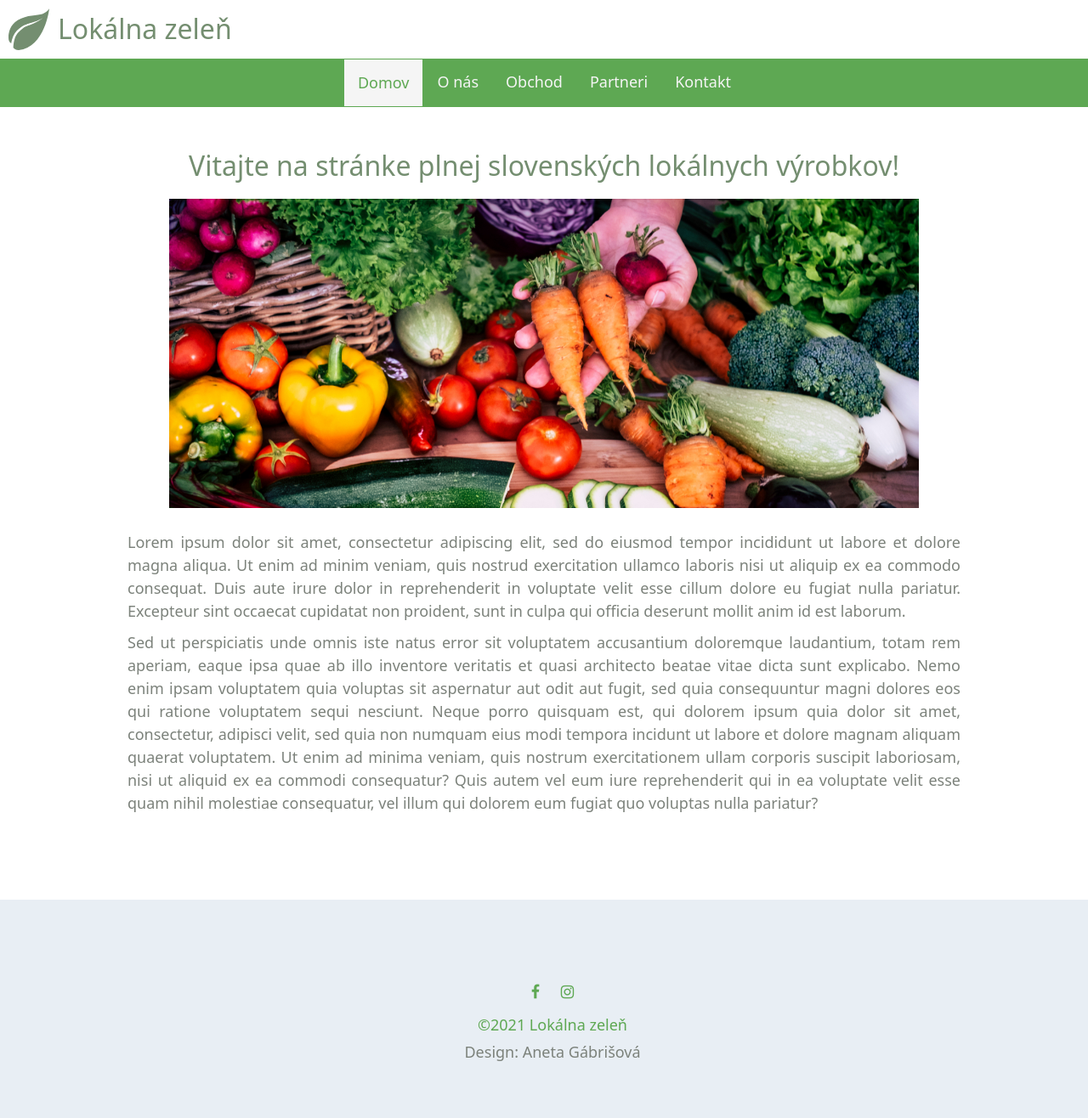
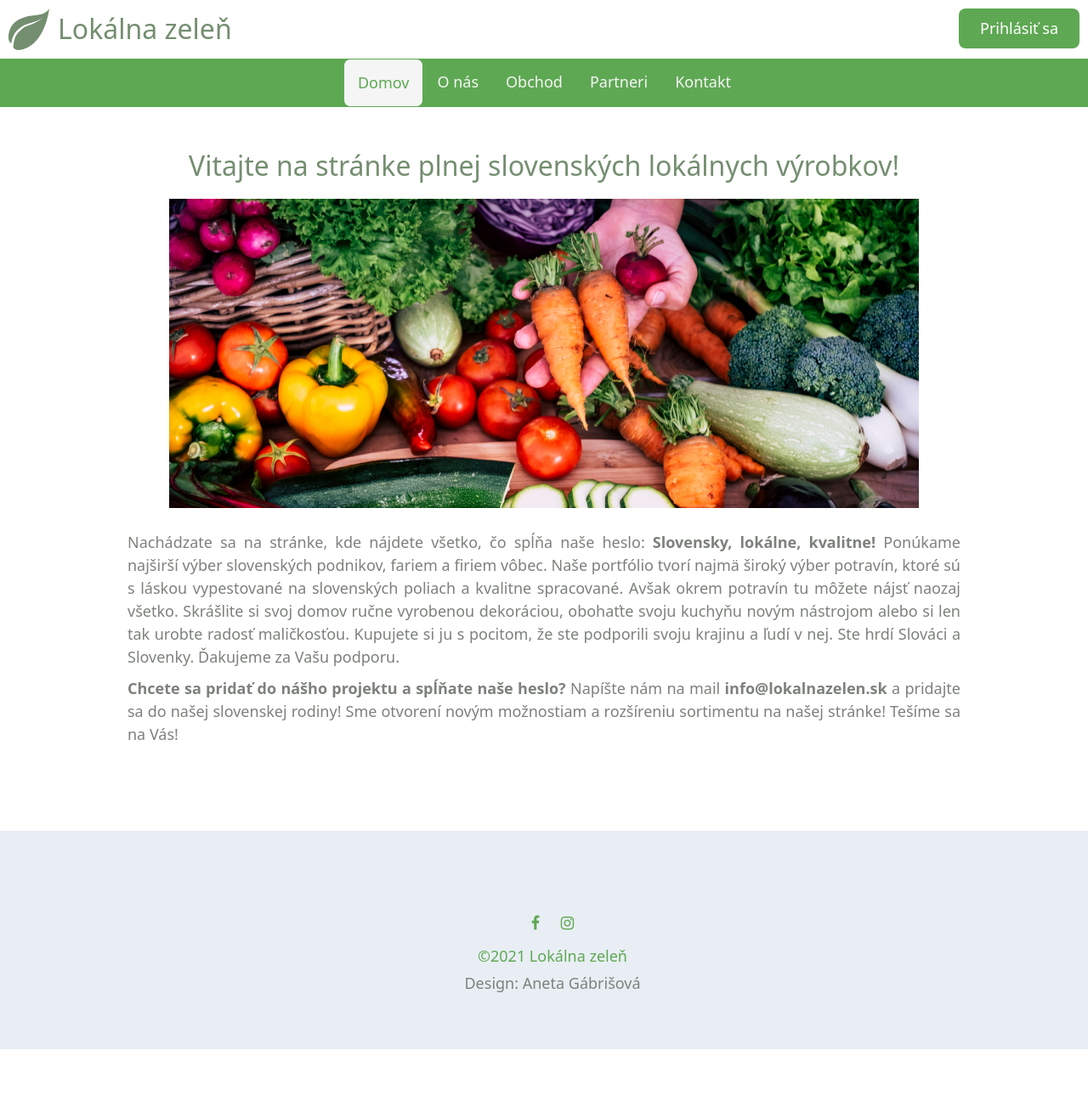
Before and after one commit to aanneettgg/VAII-semestralka-Lokalna-Zelen, a PHP site: page / in a window 1280 px wide. Shown: the whole page at 85% size. After the commit the page ends 1235 px from the top, so only its background shows below. Run offline with PHP 8.4, Linux system fonts and the light colour scheme.

Commit message:
add signup button rewrite lorem ipsum

```diff
--- a/index.html
+++ b/index.html
@@ -15,15 +15,16 @@
         <div class="logo">
             <img src="images/logo.svg">
             <h1 class="title">Lokálna zeleň</h1>
+            <button class="button hov" type="button">Prihlásiť sa</button>
         </div>
 
         <nav>
             <div class="navbar1" id="navbar">
-                <a class="navbar-options current-page" href="index.html">Domov</a>
-                <a class="navbar-options" href="o-nas.html">O nás</a>
-                <a class="navbar-options" href="obchod.html">Obchod</a>
-                <a class="navbar-options" href="partneri.html">Partneri</a>
-                <a class="navbar-options" href="kontakt.html">Kontakt</a>
+                <a class="navbar-options hov current-page" href="index.html">Domov</a>
+                <a class="navbar-options hov" href="o-nas.html">O nás</a>
+                <a class="navbar-options hov" href="obchod.html">Obchod</a>
+                <a class="navbar-options hov" href="partneri.html">Partneri</a>
+                <a class="navbar-options hov" href="kontakt.html">Kontakt</a>
                 <a href="javascript:void(0);" class="navbar-options navbar-icon index-icon" onclick="myFunction()">
                     <i class="fa fa-bars"></i>
                 </a>
@@ -35,21 +36,14 @@
         <img class="center" src="images/lokalne-potraviny.jfif">
         <p>
             <br>
-            Lorem ipsum dolor sit amet, consectetur adipiscing elit, sed do eiusmod tempor incididunt ut labore et dolore magna aliqua.
-            Ut enim ad minim veniam, quis nostrud exercitation ullamco laboris nisi ut aliquip ex ea commodo consequat.
-            Duis aute irure dolor in reprehenderit in voluptate velit esse cillum dolore eu fugiat nulla pariatur.
-            Excepteur sint occaecat cupidatat non proident, sunt in culpa qui officia deserunt mollit anim id est laborum.
+            Nachádzate sa na stránke, kde nájdete všetko, čo spĺňa naše heslo: <b>Slovensky, lokálne, kvalitne!</b> Ponúkame najširší výber slovenských podnikov, fariem a firiem vôbec.
+            Naše portfólio tvorí najmä široký výber potravín, ktoré sú s láskou vypestované na slovenských poliach a kvalitne spracované. Avšak okrem potravín tu môžete nájsť
+            naozaj všetko. Skrášlite si svoj domov ručne vyrobenou dekoráciou, obohaťte svoju kuchyňu novým nástrojom alebo si len tak urobte radosť maličkosťou.
+            Kupujete si ju s pocitom, že ste podporili svoju krajinu a ľudí v nej. Ste hrdí Slováci a Slovenky. Ďakujeme za Vašu podporu.
         </p>
         <p>
-            Sed ut perspiciatis unde omnis iste natus error sit voluptatem accusantium doloremque laudantium, totam rem aperiam,
-            eaque ipsa quae ab illo inventore veritatis et quasi architecto beatae vitae dicta sunt explicabo.
-            Nemo enim ipsam voluptatem quia voluptas sit aspernatur aut odit aut fugit,
-            sed quia consequuntur magni dolores eos qui ratione voluptatem sequi nesciunt.
-            Neque porro quisquam est, qui dolorem ipsum quia dolor sit amet, consectetur, adipisci velit,
-            sed quia non numquam eius modi tempora incidunt ut labore et dolore magnam aliquam quaerat voluptatem.
-            Ut enim ad minima veniam, quis nostrum exercitationem ullam corporis suscipit laboriosam,
-            nisi ut aliquid ex ea commodi consequatur? Quis autem vel eum iure reprehenderit qui in ea voluptate velit esse quam nihil molestiae consequatur,
-            vel illum qui dolorem eum fugiat quo voluptas nulla pariatur?
+            <b>Chcete sa pridať do nášho projektu a spĺňate naše heslo?</b> Napíšte nám na mail <b>info@lokalnazelen.sk</b> a pridajte sa do našej slovenskej rodiny!
+            Sme otvorení novým možnostiam a rozšíreniu sortimentu na našej stránke! Tešíme sa na Vás!
         </p>
     </div>
 
--- a/style.css
+++ b/style.css
@@ -118,6 +118,7 @@ a:hover {
     background-color: whitesmoke;
     color: #5ea853;
     border: 1px solid #5ea853;
+    border-radius: 8px;
 }
 
 .wrapper {
@@ -187,3 +188,19 @@ color: #5ea853;
 .fa-instagram {
     color: #5ea853;
   }
+
+.button {
+    background-color: #5ea853;
+    border: none;
+    color: white;
+    text-align: center;
+    cursor: pointer;
+    float: right;
+    padding: 1rem 2.5rem;
+    font-size: large;
+    border-radius: 8px;
+}
+
+.hov:hover {
+    color: #7c827b;
+}
```
Also changed, not shown: kontakt.html (+6 -5 lines), o-nas.html (+6 -5 lines), obchod.html (+6 -5 lines), partneri.html (+6 -5 lines).
